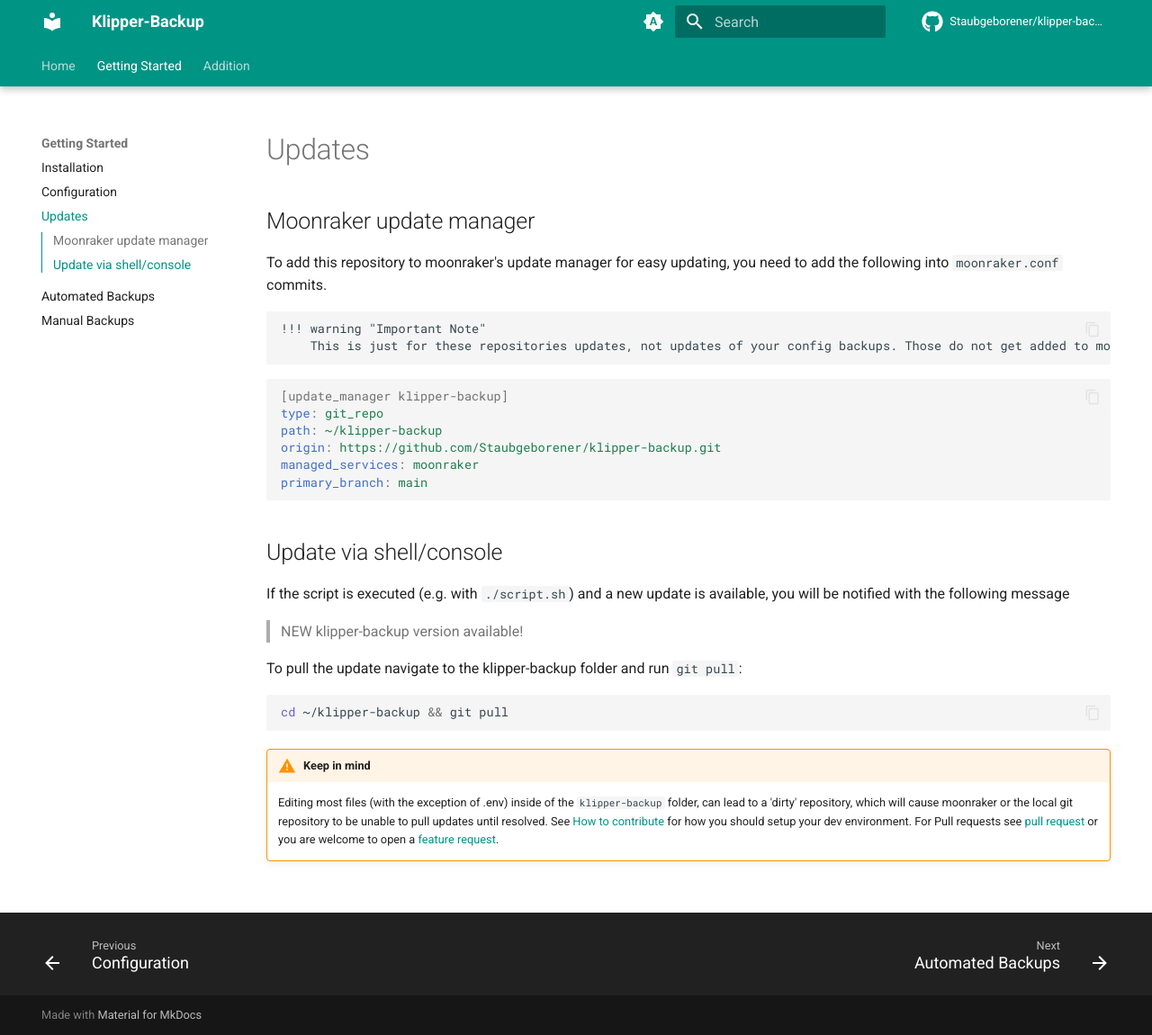
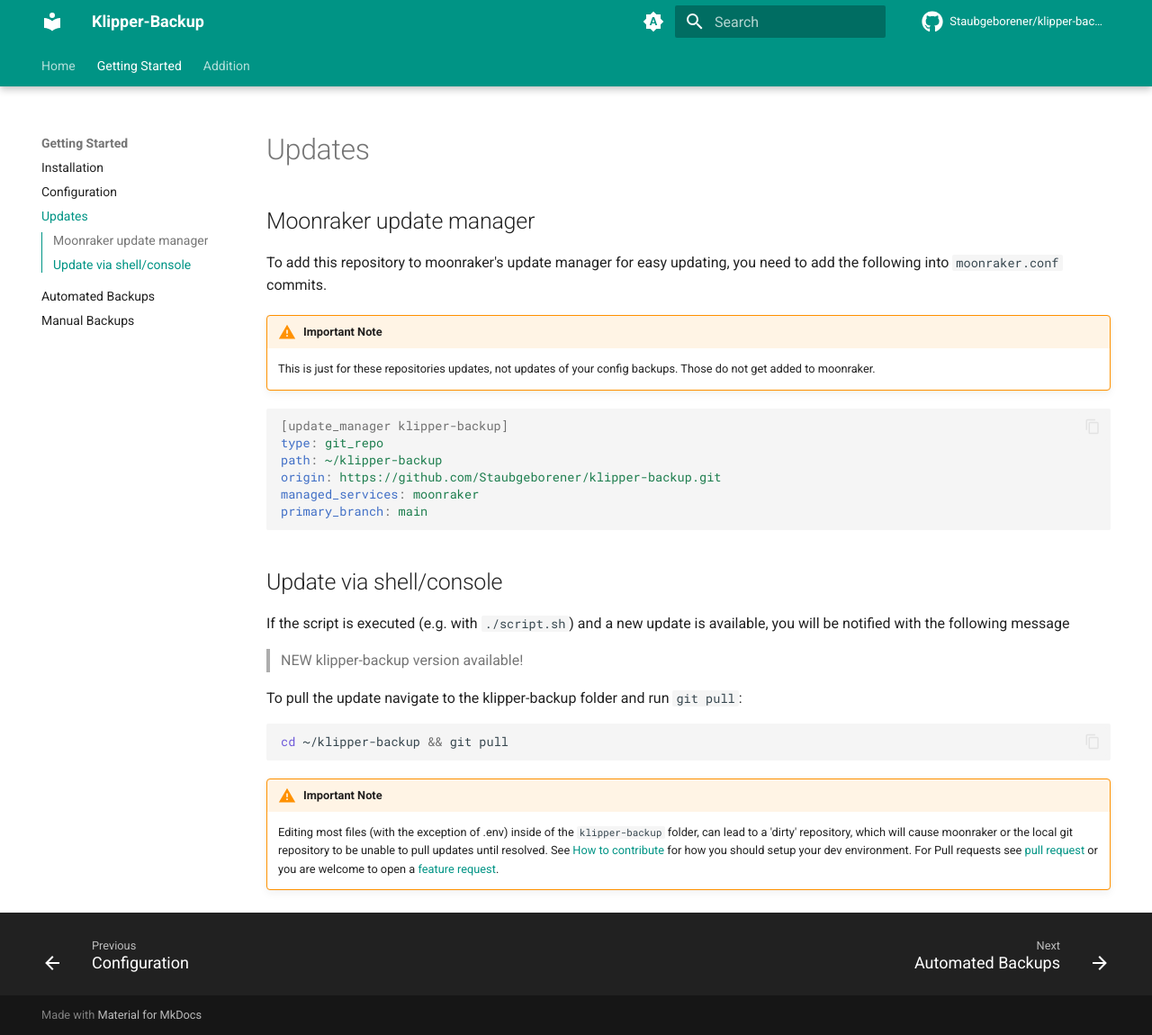
Before and after one commit to Staubgeborener/Klipper-Backup, an MkDocs documentation site: the page built from docs/updating.md, in a window 1280 px wide and 1150 px high. Shown: the whole window at 90% size. Built offline with MkDocs 1.6.1 and Material for MkDocs 9.7.7, drawn with Linux system fonts in a browser that asks for light colours; comment, search, counter and statistics services are not loaded.

Commit message:
updating.md warning messages

````diff
--- a/docs/updating.md
+++ b/docs/updating.md
@@ -2,8 +2,8 @@
 To add this repository to moonraker's update manager for easy updating, you need to add the following into ```moonraker.conf```
 commits.
 
-    !!! warning "Important Note"
-        This is just for these repositories updates, not updates of your config backups. Those do not get added to moonraker.
+!!! warning "Important Note"
+    This is just for these repositories updates, not updates of your config backups. Those do not get added to moonraker.
 
 ```yaml
 [update_manager klipper-backup]
@@ -24,5 +24,5 @@
 cd ~/klipper-backup && git pull
 ```
 
-!!! warning "Keep in mind"
+!!! warning "Important Note"
     Editing most files (with the exception of .env) inside of the `klipper-backup` folder, can lead to a 'dirty' repository, which will cause moonraker or the local git repository to be unable to pull updates until resolved. See [How to contribute](contribute.md) for how you should setup your dev environment. For Pull requests see [pull request](https://github.com/Staubgeborener/klipper-backup/pulls) or you are welcome to open a [feature request](https://github.com/Staubgeborener/klipper-backup/issues).
````
